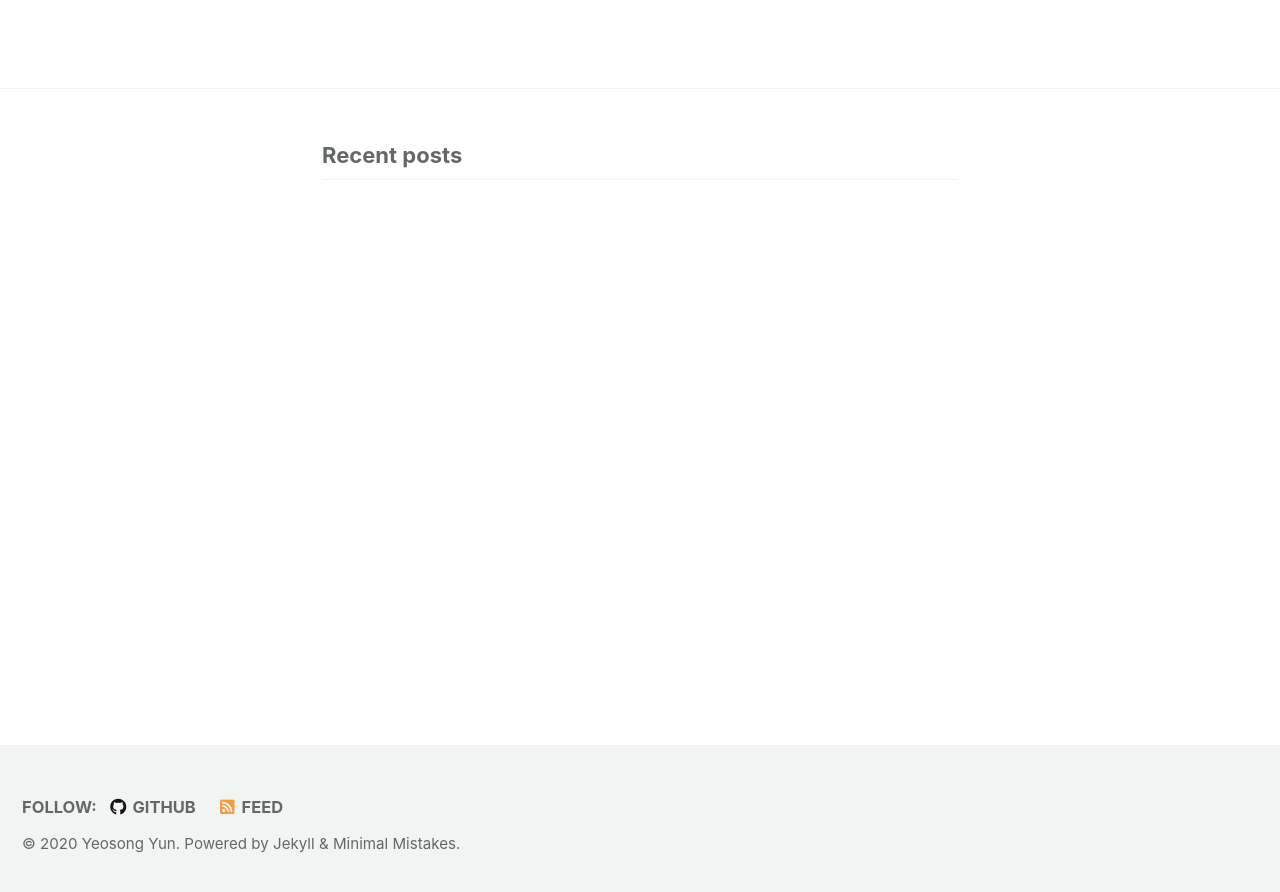
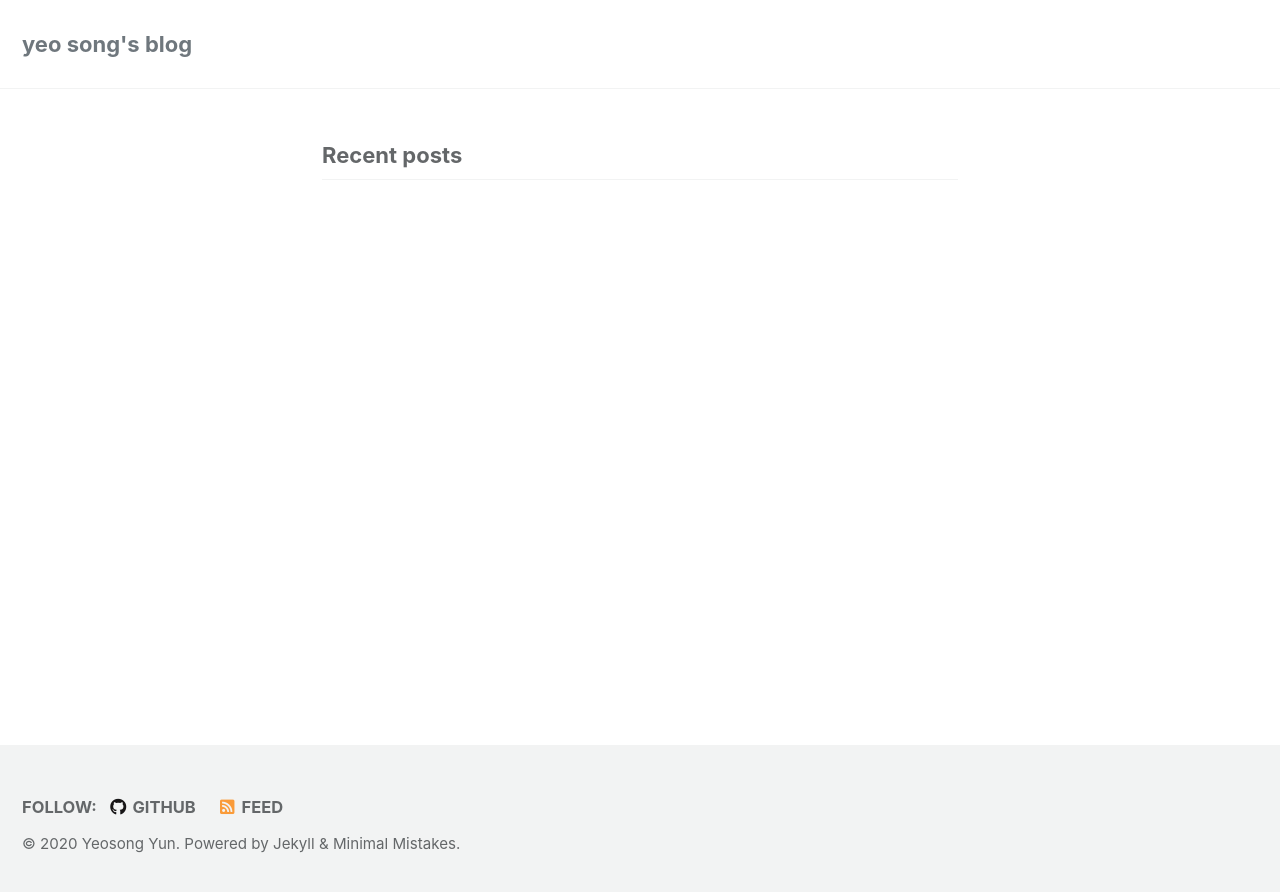
Before and after one commit to xylitol/xylitol.github.io, a Jekyll site: the page built from index.markdown, in a window 1280 px wide. Shown: the top 892 px of the page. Built offline with Jekyll 4.4.1, drawn with Linux system fonts in a browser that asks for light colours; cached includes are drawn as plain includes; the list of posts is cut into pages by our own code.

Commit message:
Update _config.yml

```diff
--- a/_config.yml
+++ b/_config.yml
@@ -11,7 +11,7 @@ minimal_mistakes_skin    : "default" # "air", "aqua", "contrast", "dark", "dirt"
 
 # Site Settings
 locale                   : "en-US"
-title                    : "xylitol.github.io"
+title                    : "yeo song's blog"
 title_separator          : "-"
 subtitle                 : ""
 name                     : &name "Yeosong Yun" # &name is a YAML anchor which can be *referenced later
@@ -21,7 +21,7 @@ baseurl                  : #"/categories" # the subpath of your site, e.g. "/blo
 repository               : "xylitol/xylitol.github.io"
 teaser                   : # path of fallback teaser image, e.g. "/assets/images/500x300.png"
 logo                     : # path of logo image to display in the masthead, e.g. "/assets/images/88x88.png"
-masthead_title           : " "# overrides the website title displayed in the masthead, use " " for no title
+masthead_title           : # overrides the website title displayed in the masthead, use " " for no title
 # breadcrumbs            : false # true, false (default)
 words_per_minute         : 200
 comments:
```
